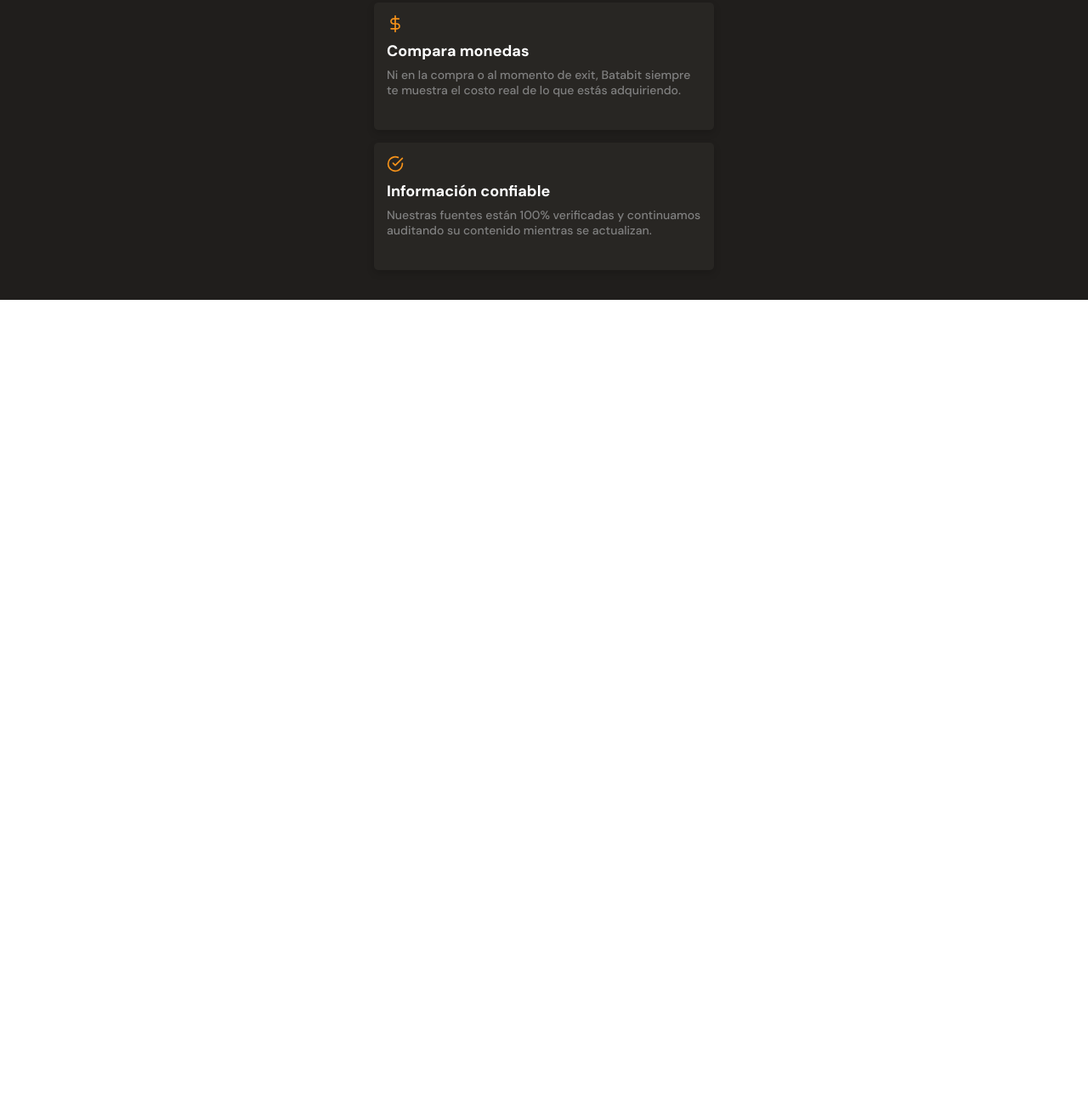
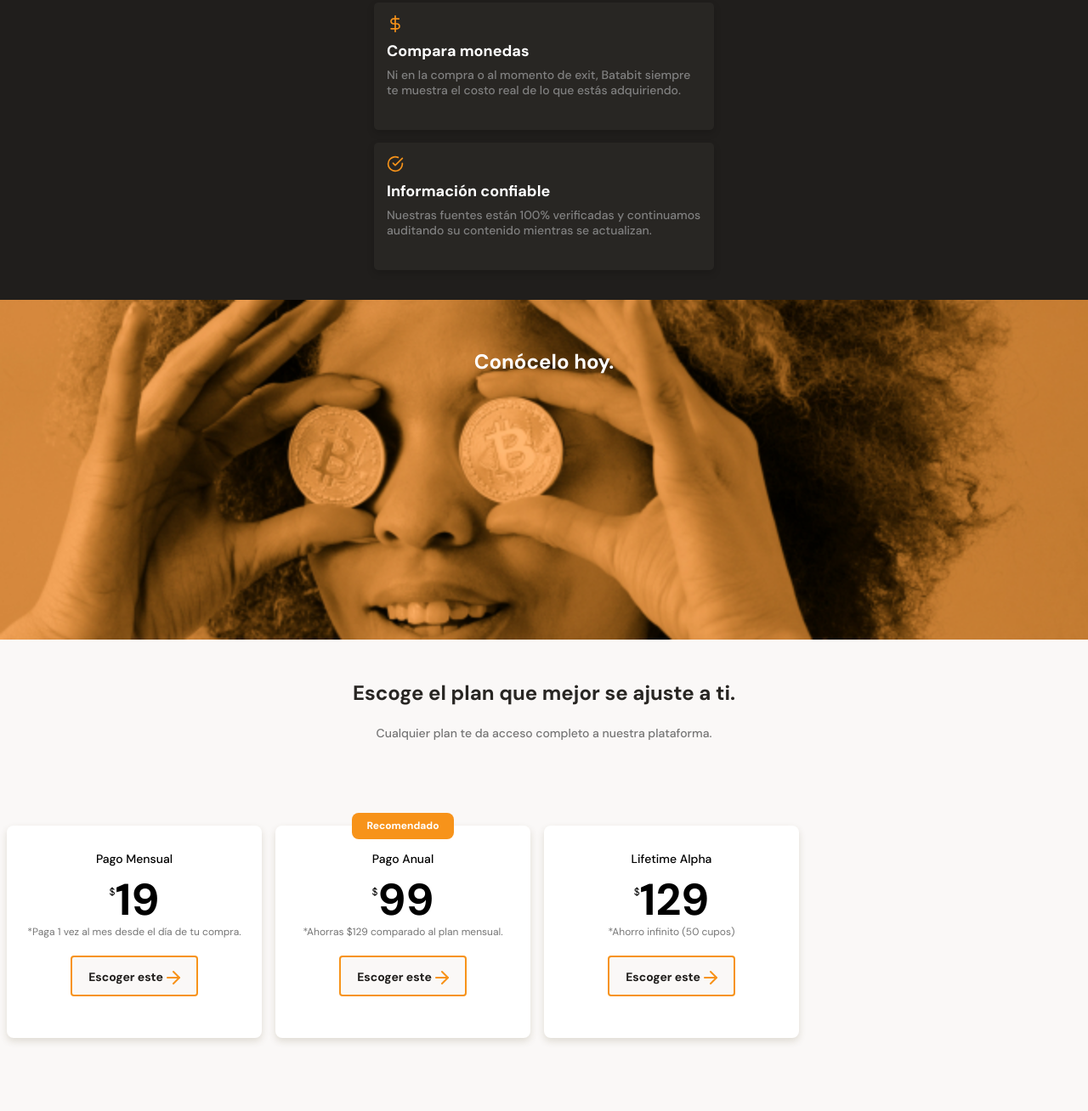
Before and after one commit to ingridbanguero/Proyecto---Bata-Bit, a plain HTML site: page index.html in a window 1280 px wide. Shown: the part 1585-2893 px from the top of the page at 85% size. Before the commit the page ends 1938 px from the top, so only its background shows below. Drawn offline with Linux system fonts and the light colour scheme.

Commit message:
plans: add template and styles for plans section

```diff
--- a/index.html
+++ b/index.html
@@ -4,7 +4,7 @@
     <meta charset="UTF-8">
     <meta http-equiv="X-UA-Compatible" content="IE=edge">
     <meta name="viewport" content="width=device-width, initial-scale=1.0">
-    <title>Document</title>
+    <title>Bata Bit</title>
     <link href="https://fonts.googleapis.com/css2?family=DM+Sans:wght@400;500;700&family=Inter:wght@300;500&display=swap" rel="stylesheet">
     <link rel="stylesheet" href="style.css">
 </head>
@@ -14,7 +14,7 @@
         <div class="header--title-container">
             <h1>La próxima revolución en el intercambio de criptomonedas.</h1>
             <p>Batabit te ayuda a navegar entre los diferentes precios y tendencias.</p>
-            <a href="" class="header--button">Conoce Nuestros Planes<span></span></a>
+            <a href="#plans" class="header--button">Conoce Nuestros Planes<span></span></a>
         </div>
     </header>
     <main>
@@ -113,8 +113,42 @@
             </section>
         </section>
         <!-- Seccion de planes -->
-        <section></section>
-        <section></section>
+        <section class="bitcoin__image">
+            <h2>Conócelo hoy.</h2>
+        </section>
+        <section class="plans" id=plans>
+            <div class="plans__text">
+                <h2>Escoge el plan que mejor se ajuste a ti.</h2>
+                <p>Cualquier plan te da acceso completo a nuestra plataforma.</p>
+            </div>
+            <section class="plans__container">
+                <article class="plans__target">
+                    <div class="plans__content">
+                        <h3>Pago Mensual</h3>
+                        <p class="plans__price"><span>$</span>19</p>
+                        <p class="plans__saving">*Paga 1 vez al mes desde el día de tu compra.</p>
+                        <button class="plans__action">Escoger este<span></span></button>
+                    </div>
+                </article>
+                <article class="plans__target">
+                    <p class="plans__recommend">Recomendado</p>
+                    <div class="plans__content">
+                        <h3>Pago Anual</h3>
+                        <p class="plans__price"><span>$</span>99</p>
+                        <p class="plans__saving">*Ahorras $129 comparado al plan mensual.</p>
+                        <button class="plans__action">Escoger este<span></span></button>
+                    </div>
+                </article>
+                <article class="plans__target">
+                    <div class="plans__content">
+                        <h3>Lifetime Alpha</h3>
+                        <p class="plans__price"><span>$</span>129</p>
+                        <p class="plans__saving">*Ahorro infinito (50 cupos)</p>
+                        <button class="plans__action">Escoger este<span></span></button>
+                    </div>
+                </article>
+            </section>
+        </section>
     </main>
     <footer></footer>
     <script src="./index.js"></script>
--- a/style.css
+++ b/style.css
@@ -331,3 +331,127 @@ main{
     line-height: 1.8rem;
     color: #808080;
 }
+
+/* Seccion comodin (imagen) */
+.bitcoin__image{
+    width: 100%;
+    min-width: 320px;
+    height: 50vh;
+    background-image: url("./assets/img/bitcoinbaby2x.jpg");
+    background-size: cover;
+    background-position: center;
+    background-repeat: no-repeat;
+    text-align: center;
+}
+.bitcoin__image h2{
+    padding-top: 60px;
+    font-size: 2.4rem;
+    font-weight: bold;
+    line-height: 2.6rem;
+    color: var(--just-white);
+}
+/* Seccion planes */
+.plans{
+    width: 100%;
+    min-width: 320px;
+    padding-bottom: 70px;
+    text-align: center;
+}
+.plans__text{
+    width: 90%;
+    min-width: 288px;
+    height: auto;
+    margin: 0 auto;
+    margin-bottom: 50px;
+}
+.plans__text h2{
+    padding-top: 50px;
+    font-size: 2.4rem;
+    line-height: 2.6rem;
+    font-weight: bold;
+    color: var(--black);
+}
+.plans__text p{
+    padding-top: 25px;
+    font-size: 1.4rem;
+    font-weight: 500;
+    line-height: 1.8rem;
+    color: #757575;
+}
+.plans__container{
+    display: flex;
+    height: 316px;
+    overflow-x: scroll;
+    overscroll-behavior-x: contain;
+    scroll-snap-type: x proximity;
+}
+.plans__target{
+    position: relative;
+    scroll-snap-align: center;
+    width: 69%;
+    min-width: 190px;
+    max-width: 300px;
+    height: 250px;
+    margin: 50px 8px 0;
+    padding: 0px 15px;
+    background-color: var(--just-white);
+    border-radius: 8px;
+    box-shadow: 0px 4px 8px rgba(89, 73, 30, 0.16);
+}
+.plans__recommend{
+    position: absolute;
+    width: 120px;
+    height: 31px;
+    background-color: var(--bitcoin-orange);
+    border-radius: 8px;
+    color: var(--just-white);
+    top: -15px;
+    left: calc(50% - 60px);
+    font-weight: bold;
+    font-size: 1.2rem;
+    line-height: 1.5rem;
+    padding: 8px;
+}
+.plans__content h3{
+    padding-top: 30px;
+    font-size: 1.4rem;
+    font-weight: 500;
+    line-height: 1.8rem;
+    color: black;
+}
+.plans__price{
+    padding: 5px 0;
+    font-size: 5.2rem;
+    font-weight: bold;
+    line-height: 5rem;
+    color: black;
+}
+.plans__price span{
+    font-size: 1.2rem;
+    font-weight: 300;
+    vertical-align: text-top;
+}
+.plans__saving{
+    color: #757575;
+    font-size: 1.2rem;
+}
+.plans__action{
+    width: 150px;
+    height: 48px;
+    margin-top: 20px;
+    background-color: #faf8f7;
+    border: 2px solid var(--bitcoin-orange);
+    border-radius: 4px;
+    font-size: 1.4rem;
+    font-weight: bold;
+    line-height: 1.8rem;
+    color: var(--warm-black);
+    font-family: 'DM Sans', sans-serif;
+}
+.plans__action span{
+    display: inline-block;
+    width: 20px;
+    height: 20px;
+    background-image: url("./assets/icons/orange-right-arrow.svg");
+    vertical-align: text-bottom;
+}
```
